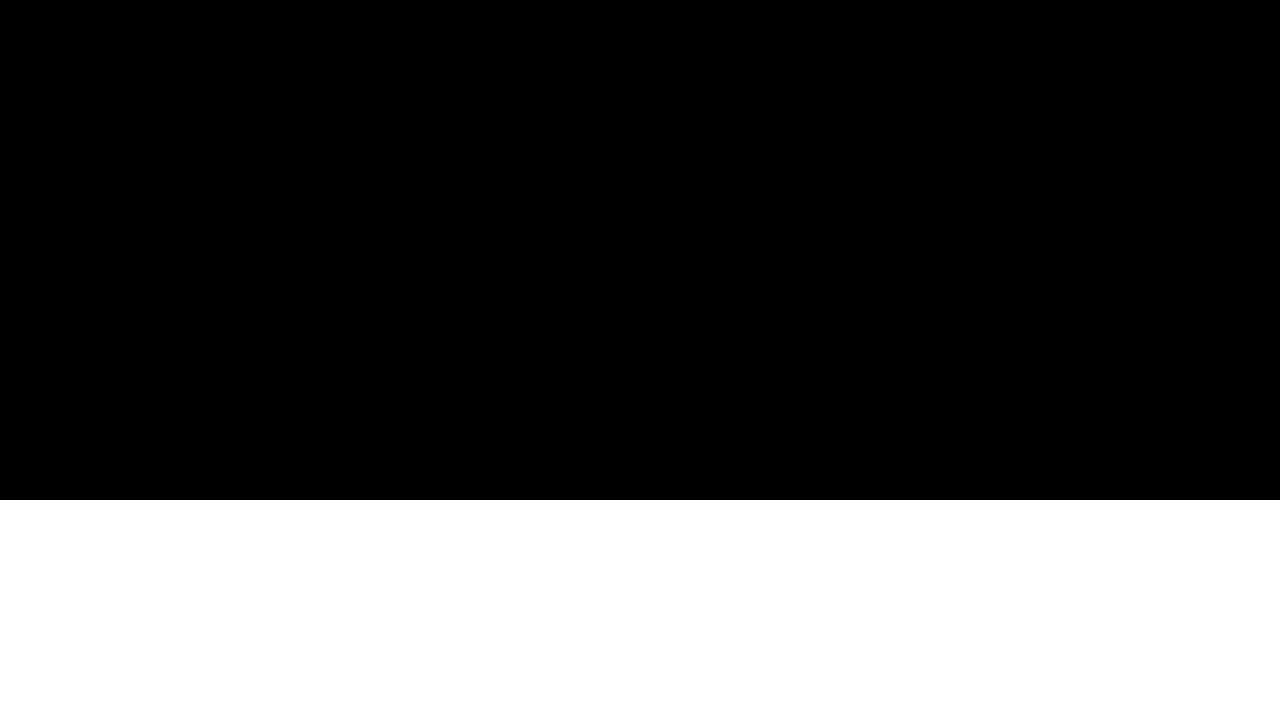
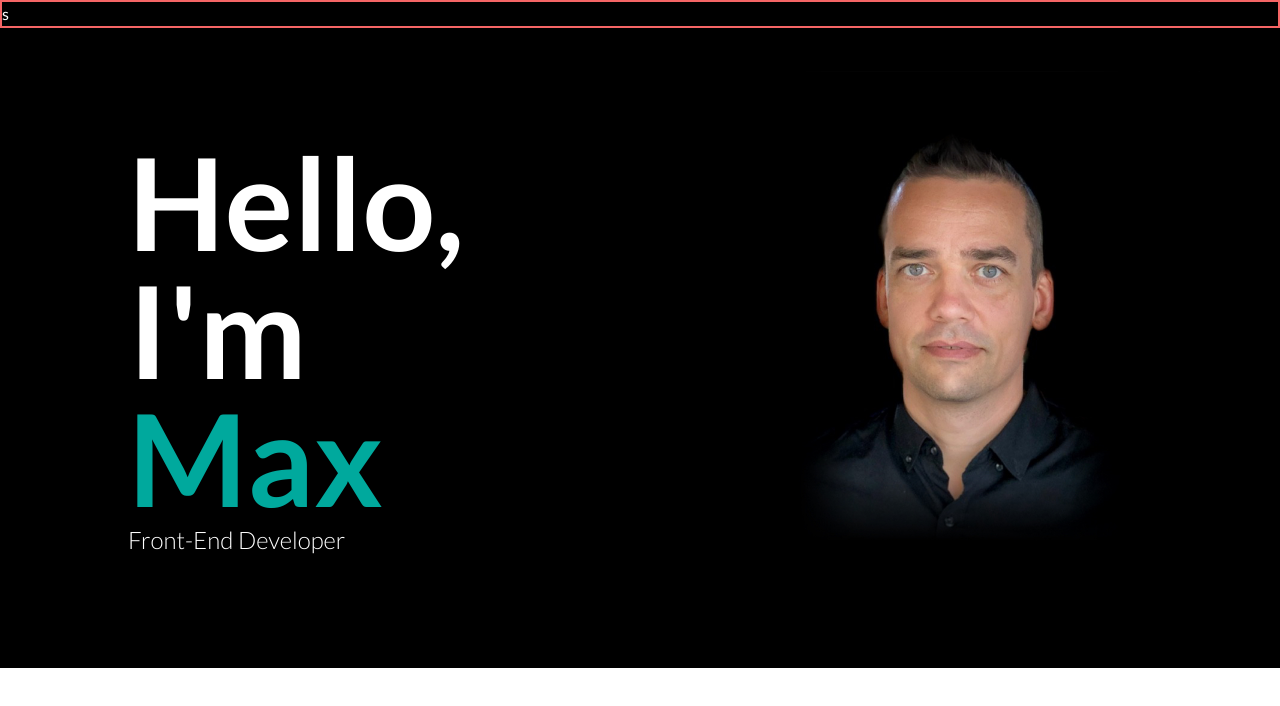
Before and after one commit to attilaking/max-portfolio, a React (Create React App) app: page / in a window 1280 px wide. Shown: the top 706 px of the page. Built offline with nearby package versions, Linux system fonts and the light colour scheme; no server answers.

Commit message:
Add header

```diff
--- a/src/assets/style/components/header.scss
+++ b/src/assets/style/components/header.scss
@@ -1,3 +1,13 @@
-.headerCont {
-    min-height: 500px;
+@use '../partials/general';
+
+.mx-headerCont {
+    min-height: 50vw;
+
+    &__left__herowrapper__hero {
+        font-size: 10vw;
+    }
+
+    &__primary {
+        color: general.$color-primary;
+    }
 }
--- /dev/null
+++ b/src/assets/style/partials/_general.scss
@@ -0,0 +1 @@
+$color-primary: #00A99D;
--- a/src/components/Header.js
+++ b/src/components/Header.js
@@ -1,17 +1,37 @@
 import React from 'react';
 import { useEffect, useState } from 'react';
 import { style } from '../assets/style/components/header.scss';
+import  heroImage from '../assets/img/max.jpg';
 
 const Header = () => {
     return (
-        <div className="headerCont bg-black grid-cols-2">
-            <div>
-                <div>Hello</div>
-                <div>I'm</div>
-                <div>Max</div>
+        <div>
+            <div className="text-white bg-black sticky top-0 right-0 left-0 border-2 border-red-500">
+                s
             </div>
-            <div>sdss</div>
+        <div className="bg-black font-semibold grid grid-cols-2 mx-headerCont">
+
+            <div className="text-white grid items-center mx-headerCont__left">
+                <div className="pl-32 mx-headerCont__left__herowrapper">
+                    <div className="leading-none mx-headerCont__left__herowrapper__hero">
+                        <div>Hello,</div>
+                        <div>I'm</div>
+                        <div className="mx-headerCont__primary">Max</div>
+                    </div>
+                    <div className="text-2xl font-light mx-headerCont__left__herowrapper__sub">
+                        Front-End Developer
+                    </div>
+                </div>
+            </div>
+
+            <div className="text-white grid items-center justify-items-center">
+                    <div className="w-3/4">
+                       <img className="w-full" alt="Max Attila King" src={heroImage}/>
+                    </div>
+            </div>
         </div>
+        </div>
+
     )
 
 }
```
Also changed, not shown: src/assets/img/max.jpg (added).
